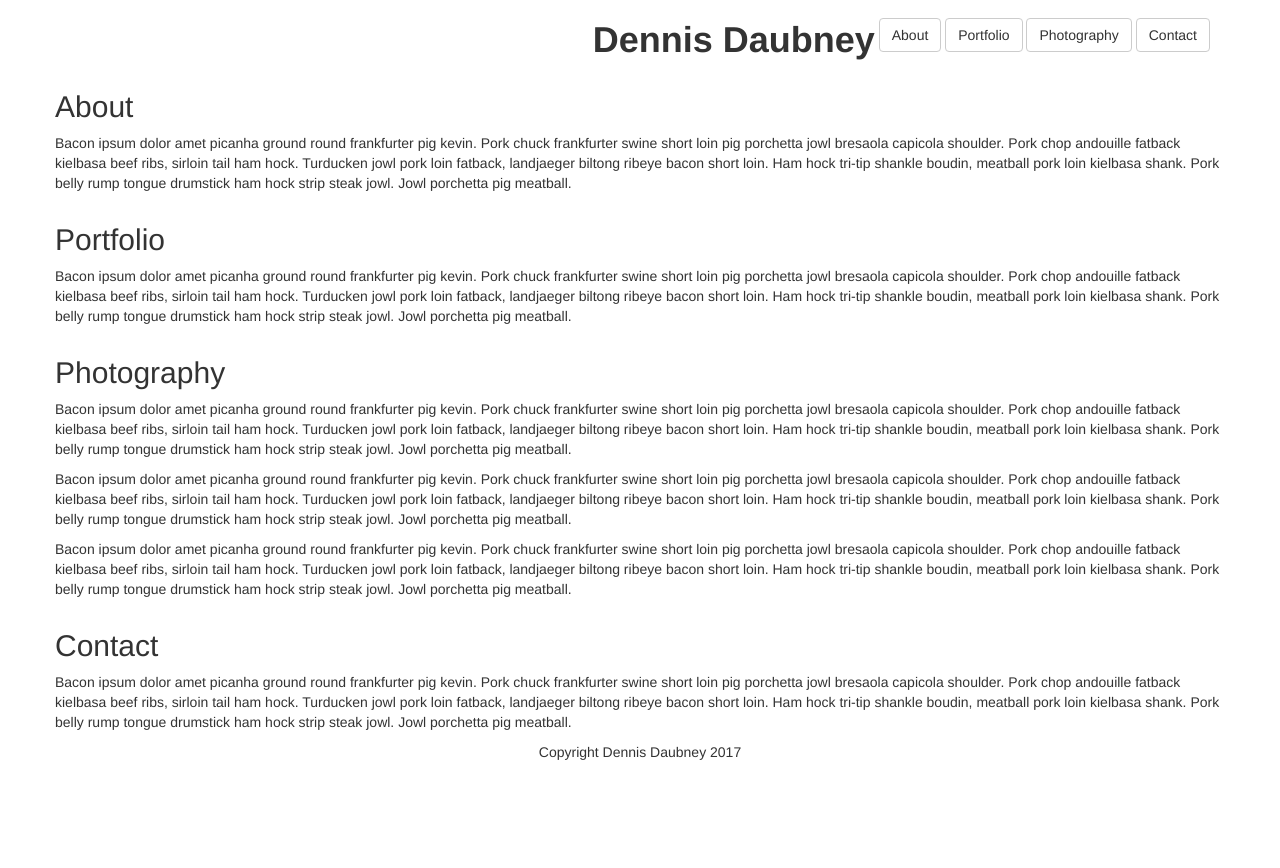
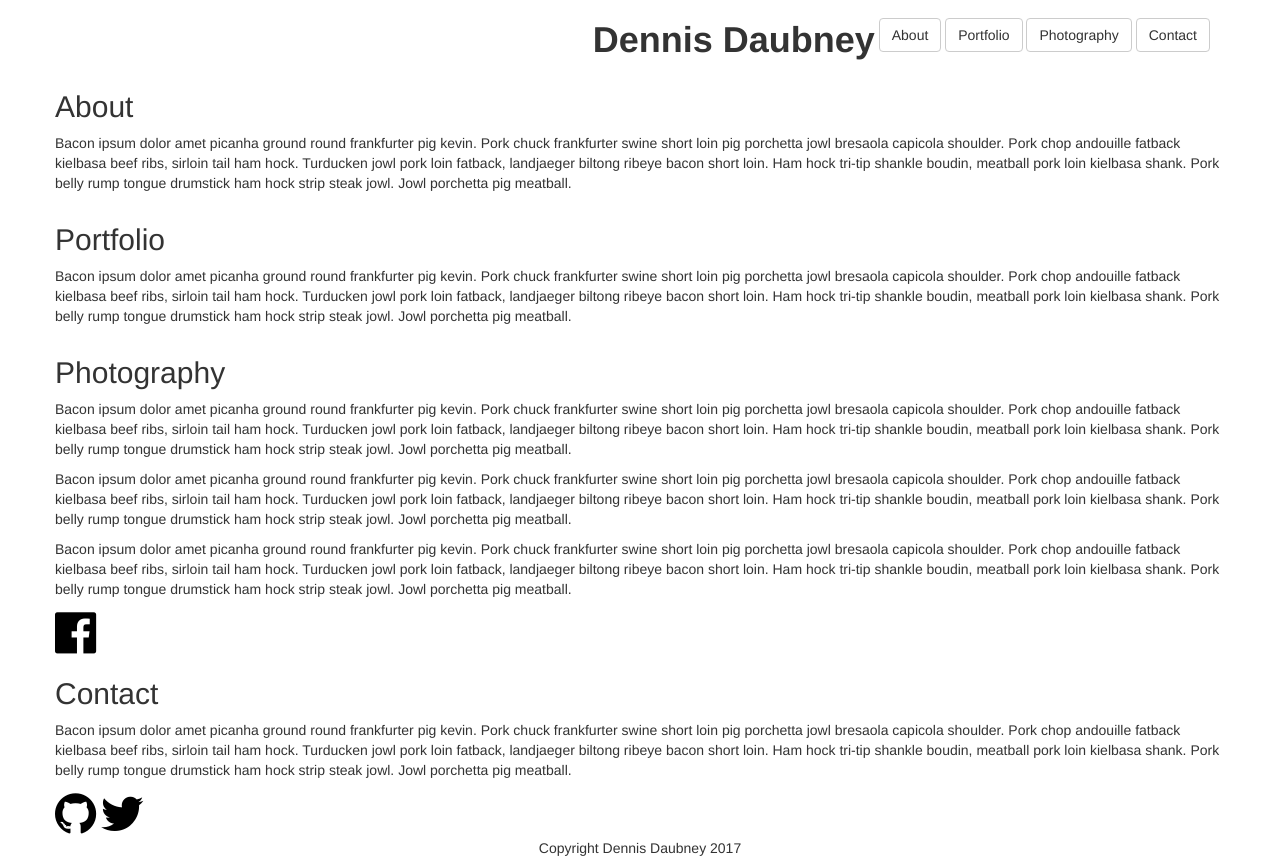
Before and after one commit to MrOolong/6-24-17_portfolio, a plain HTML site: page html/index.html in a window 1280 px wide. Before the commit the page ends 800 px from the top, so only its background shows below. Drawn offline with Linux system fonts and the light colour scheme.

Commit message:
Started to add social media icons

```diff
--- a/html/index.html
+++ b/html/index.html
@@ -32,10 +32,13 @@
              <p>Bacon ipsum dolor amet picanha ground round frankfurter pig kevin. Pork chuck frankfurter swine short loin pig porchetta jowl bresaola capicola shoulder. Pork chop andouille fatback kielbasa beef ribs, sirloin tail ham hock. Turducken jowl pork loin fatback, landjaeger biltong ribeye bacon short loin. Ham hock tri-tip shankle boudin, meatball pork loin kielbasa shank. Pork belly rump tongue drumstick ham hock strip steak jowl. Jowl porchetta pig meatball.</p>
              <p>Bacon ipsum dolor amet picanha ground round frankfurter pig kevin. Pork chuck frankfurter swine short loin pig porchetta jowl bresaola capicola shoulder. Pork chop andouille fatback kielbasa beef ribs, sirloin tail ham hock. Turducken jowl pork loin fatback, landjaeger biltong ribeye bacon short loin. Ham hock tri-tip shankle boudin, meatball pork loin kielbasa shank. Pork belly rump tongue drumstick ham hock strip steak jowl. Jowl porchetta pig meatball.</p>
              <p>Bacon ipsum dolor amet picanha ground round frankfurter pig kevin. Pork chuck frankfurter swine short loin pig porchetta jowl bresaola capicola shoulder. Pork chop andouille fatback kielbasa beef ribs, sirloin tail ham hock. Turducken jowl pork loin fatback, landjaeger biltong ribeye bacon short loin. Ham hock tri-tip shankle boudin, meatball pork loin kielbasa shank. Pork belly rump tongue drumstick ham hock strip steak jowl. Jowl porchetta pig meatball.</p>
+             <a href="https://www.facebook.com/dennisdaubneyphotography" target="_new"><i class="fa fa-facebook-official" style="font-size:48px;color:black"></i></a>
              </div>
          <div class="row">
              <a name="contact"></a><h2>Contact</h2>
              <p>Bacon ipsum dolor amet picanha ground round frankfurter pig kevin. Pork chuck frankfurter swine short loin pig porchetta jowl bresaola capicola shoulder. Pork chop andouille fatback kielbasa beef ribs, sirloin tail ham hock. Turducken jowl pork loin fatback, landjaeger biltong ribeye bacon short loin. Ham hock tri-tip shankle boudin, meatball pork loin kielbasa shank. Pork belly rump tongue drumstick ham hock strip steak jowl. Jowl porchetta pig meatball.</p>
+             <a href="https://github.com/MrOolong" target="_new"><i class="fa fa-github" style="font-size:48px;color:black"></i></a>
+             <i class="fa fa-twitter" style="font-size:48px;color:black"></i>
              </div>
      </main>
 
```
